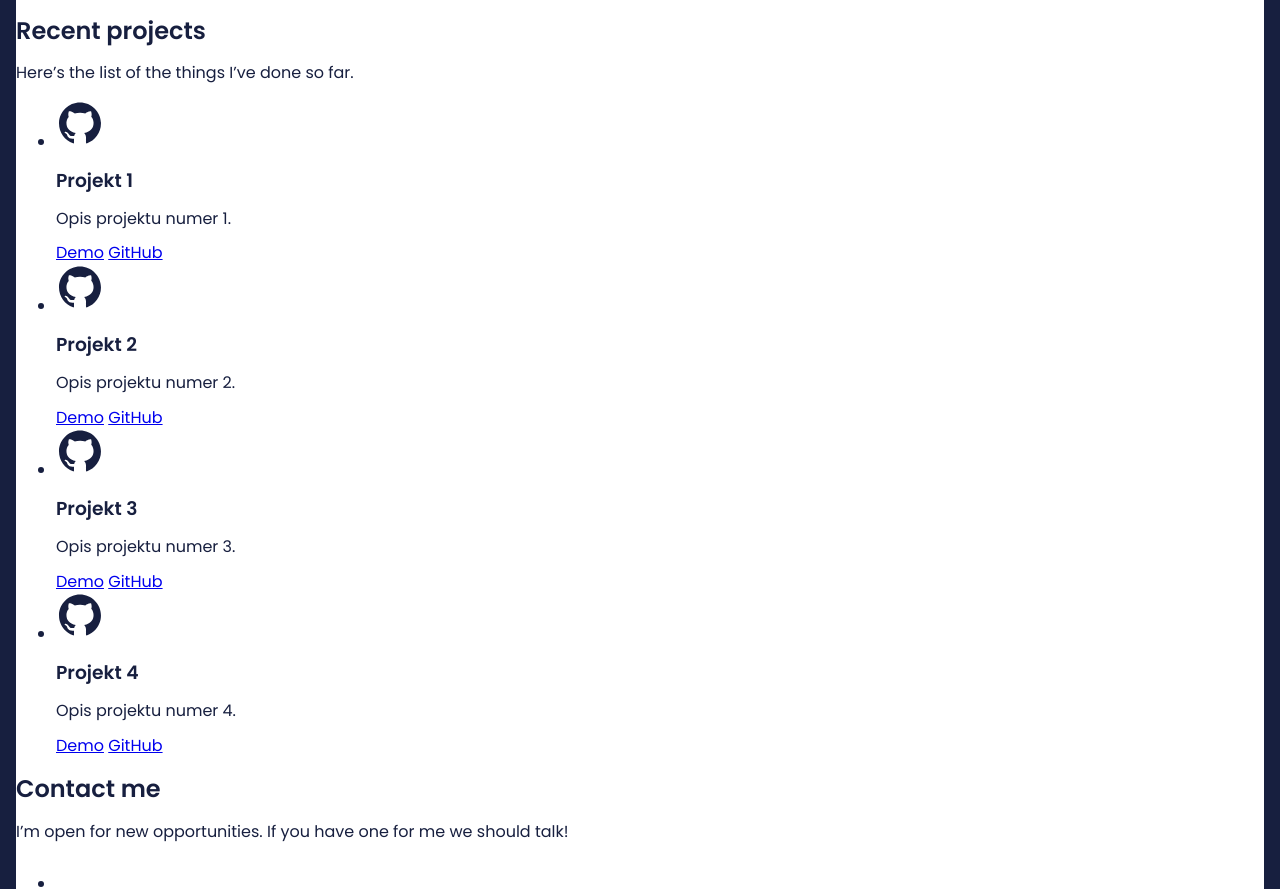
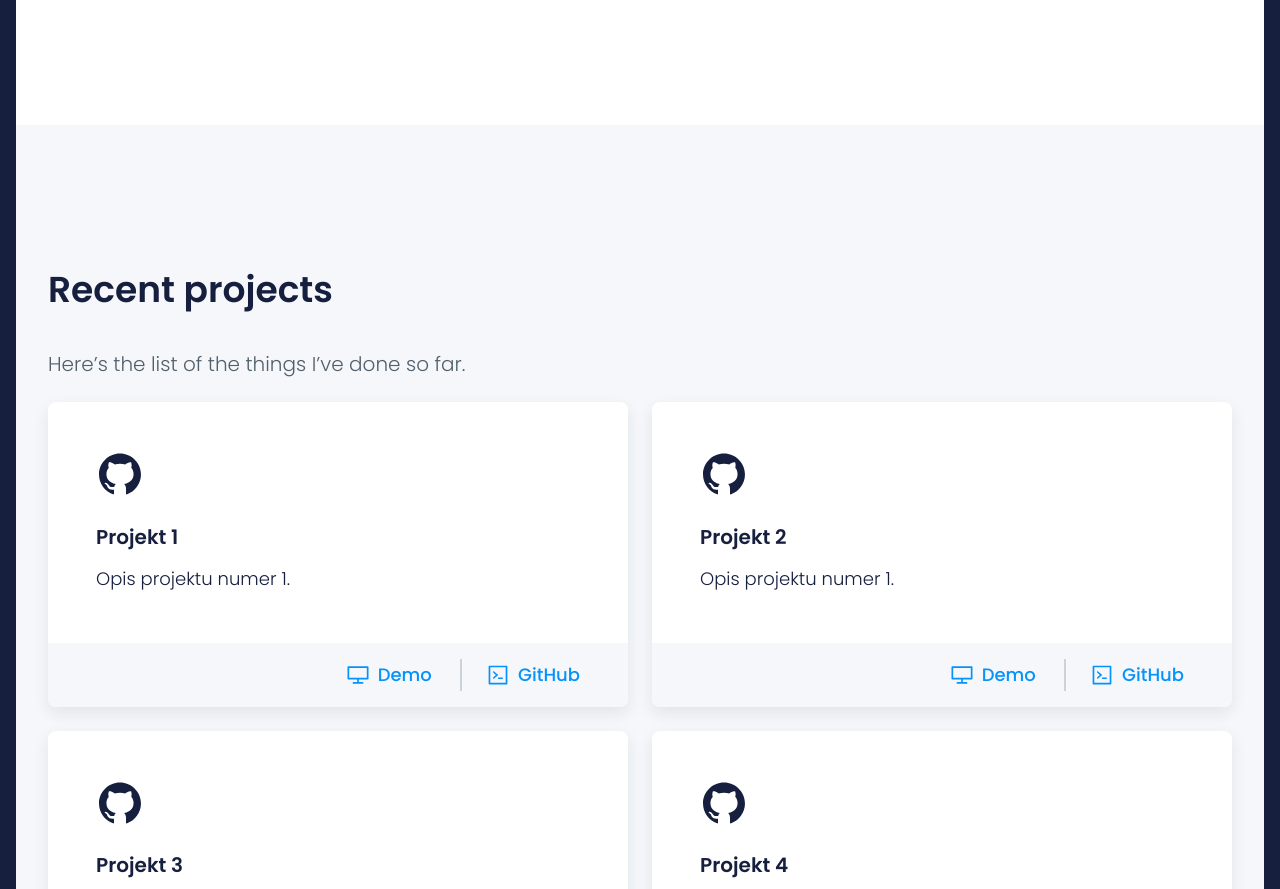
Before and after one commit to damianrusiecki31/damianrusiecki31.github.io, a website built with webpack: page src/content/index.html in a window 1280 px wide. Shown: the part 1911-2800 px from the top of the page. Built offline with nearby package versions, Linux system fonts and the light colour scheme; files whose address does not match are found by name.

Commit message:
feat: desktop styles for projects section

```diff
--- a/src/content/index.html
+++ b/src/content/index.html
@@ -86,45 +86,55 @@
     </section>
     <section id="my-projects" class="projects">
       <h2 class="projects__title">Recent projects</h2>
+      <div class="container">
         <p class="projects__description">Here’s the list of the things I’ve done so far.</p>
         <ul class="projects-list">
           <li class="project">
+            <div class="project__container">
               <img class="project__logo" src="assets/img/github-icon.svg" alt="Logo Git Hub.">
               <h3 class="project__title">Projekt 1</h3>
               <p class="project__description">Opis projektu numer 1.</p>
+            </div>
             <div class="project__footer">
               <a class="project__link" href="#" title="Demo: projekt1.">Demo</a>
-            <a class="project__link" href="#" title="Source code: projekt1.">GitHub</a>
+              <a class="project__link project__link--code" href="#" title="Source code: projekt1.">GitHub</a>
             </div>
           </li>
           <li class="project">
+            <div class="project__container">
               <img class="project__logo" src="assets/img/github-icon.svg" alt="Logo Git Hub.">
               <h3 class="project__title">Projekt 2</h3>
-          <p class="project__description">Opis projektu numer 2.</p>
+              <p class="project__description">Opis projektu numer 1.</p>
+            </div>
             <div class="project__footer">
-            <a class="project__link" href="#" title="Demo: projekt2.">Demo</a>
-            <a class="project__link" href="#" title="Source code: projekt2.">GitHub</a>
+              <a class="project__link" href="#" title="Demo: projekt1.">Demo</a>
+              <a class="project__link project__link--code" href="#" title="Source code: projekt1.">GitHub</a>
             </div>
           </li>
           <li class="project">
+            <div class="project__container">
               <img class="project__logo" src="assets/img/github-icon.svg" alt="Logo Git Hub.">
               <h3 class="project__title">Projekt 3</h3>
-          <p class="project__description">Opis projektu numer 3.</p>
+              <p class="project__description">Opis projektu numer 1.</p>
+            </div>
             <div class="project__footer">
-            <a class="project__link" href="#" title="Demo: projekt3.">Demo</a>
-            <a class="project__link" href="#" title="Source code: projekt3.">GitHub</a>
+              <a class="project__link" href="#" title="Demo: projekt1.">Demo</a>
+              <a class="project__link project__link--code" href="#" title="Source code: projekt1.">GitHub</a>
             </div>
           </li>
           <li class="project">
+            <div class="project__container">
               <img class="project__logo" src="assets/img/github-icon.svg" alt="Logo Git Hub.">
               <h3 class="project__title">Projekt 4</h3>
-          <p class="project__description">Opis projektu numer 4.</p>
+              <p class="project__description">Opis projektu numer 1.</p>
+            </div>
             <div class="project__footer">
-            <a class="project__link" href="#" title="Demo: projekt4.">Demo</a>
-            <a class="project__link" href="#" title="Source code: projekt4.">GitHub</a>
+              <a class="project__link" href="#" title="Demo: projekt1.">Demo</a>
+              <a class="project__link project__link--code" href="#" title="Source code: projekt1.">GitHub</a>
             </div>
           </li>
         </ul>
+      </div>
     </section>
     <footer class="contact" id="contact">
       <h2 class="contact__title">Contact me</h2>
--- a/src/scss/_variables.scss
+++ b/src/scss/_variables.scss
@@ -1,6 +1,7 @@
-$big-stone:#171F3F;
-$blue:#0593FB;
-$dark-blue:#2251CC;
-$gray: #52606D;
-$green: #06C847;
-$violet:#653CAD;
+$big-stone: #171f3f;
+$blue: #0593fb;
+$dark-blue: #2251cc;
+$light-gray: #F5F7FA;
+$gray: #52606d;
+$green: #06c847;
+$violet: #653cad;
--- a/src/scss/main.scss
+++ b/src/scss/main.scss
@@ -4,6 +4,7 @@
 @import url("https://fonts.googleapis.com/css?family=Poppins:300,400,500,600&display=swap&subset=latin-ext");
 
 @import "modules/hero.scss";
+@import "modules/projects.scss";
 @import "modules/skills.scss";
 
 html {
@@ -26,3 +27,8 @@ body {
   -webkit-font-smoothing: antialiased;
   -moz-osx-font-smoothing: grayscale;
 }
+
+.container {
+  max-width: 1184px;
+  margin: 0 auto;
+}
--- /dev/null
+++ b/src/scss/modules/projects.scss
@@ -0,0 +1,92 @@
+.projects {
+  background: $light-gray;
+  padding: 8rem 0;
+  &__description {
+    font-weight: 300;
+    font-size: 1.25rem;
+    line-height: 2.25rem;
+    color: $gray;
+    max-width: 580px;
+  }
+  &__title {
+    font-size: 2.25rem;
+    margin: 0 auto;
+    font-style: normal;
+    font-weight: 600;
+    padding: 1rem 0;
+    max-width: 1184px;
+  }
+}
+
+.projects-list {
+  display: grid;
+  grid-template-columns: 1fr 1fr;
+  column-gap: 1.5rem;
+  row-gap: 1.5rem;
+  margin: 0;
+  padding: 0;
+  list-style-type: none;
+}
+
+.project {
+  background: #fff;
+  box-shadow: 0px 6px 16px rgba(24, 41, 67, 0.09);
+  border-radius: 8px;
+  overflow: hidden;
+  &__container {
+    padding: 3rem;
+  }
+  &__description {
+    font-style: normal;
+    font-weight: 300;
+    font-size: 1.125rem;
+    line-height: 2rem;
+    margin: 0;
+  }
+  &__footer {
+    background: $light-gray;
+    padding: 1rem 3rem;
+    text-align: right;
+  }
+  &__link {
+    color: $blue;
+    font-weight: 500;
+    font-size: 18px;
+    text-decoration: none;
+    line-height: 32px;
+    display: inline-flex;
+    align-items: center;
+    & + & {
+      margin-left: 50px;
+      position: relative;
+      &::after {
+        content: "";
+        height: 32px;
+        width: 2px;
+        background: #cbd2d9;
+        display: block;
+        position: absolute;
+        left: -26px;
+        pointer-events: none;
+      }
+    }
+    &::before {
+      content: "";
+      display: block;
+      margin-right: 8px;
+      width: 24px;
+      height: 24px;
+      background: url("../assets/img/demo-icon.svg") center center no-repeat;
+    }
+    &--code::before {
+      background: url("../assets/img/source-icon.svg") center center no-repeat;
+    }
+  }
+  &__title {
+    font-style: normal;
+    font-weight: 600;
+    font-size: 1.25rem;
+    line-height: 2.25rem;
+    margin: 1rem 0 0.5rem;
+  }
+}
--- a/src/scss/modules/skills.scss
+++ b/src/scss/modules/skills.scss
@@ -1,6 +1,6 @@
 .skills {
   max-width: 1184px;
-  margin: 0 auto;
+  margin: 0 auto 8rem;
   &__title {
     font-size: 2.25rem;
     margin: 0;
```
Also changed, not shown: dist/css/main.css, dist/index.html, 1 other file. Lines whose indentation alone changed are shown as unchanged.
